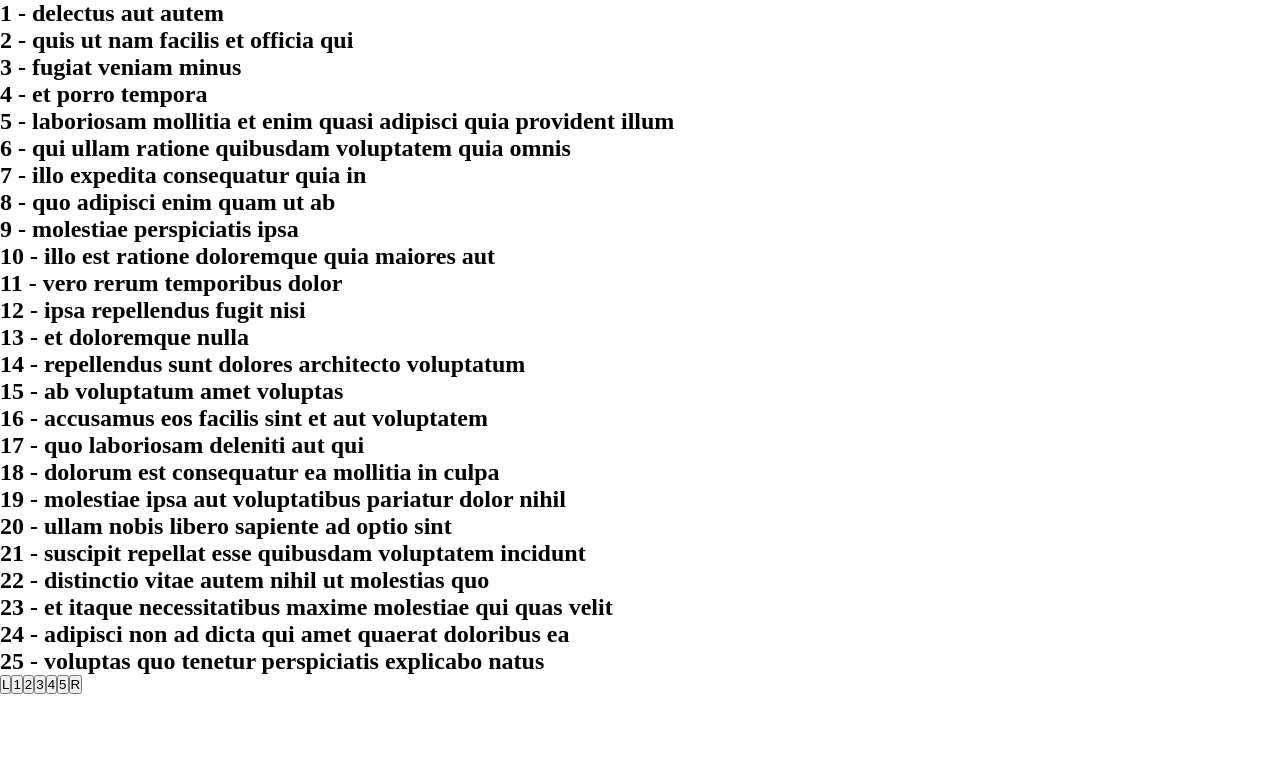
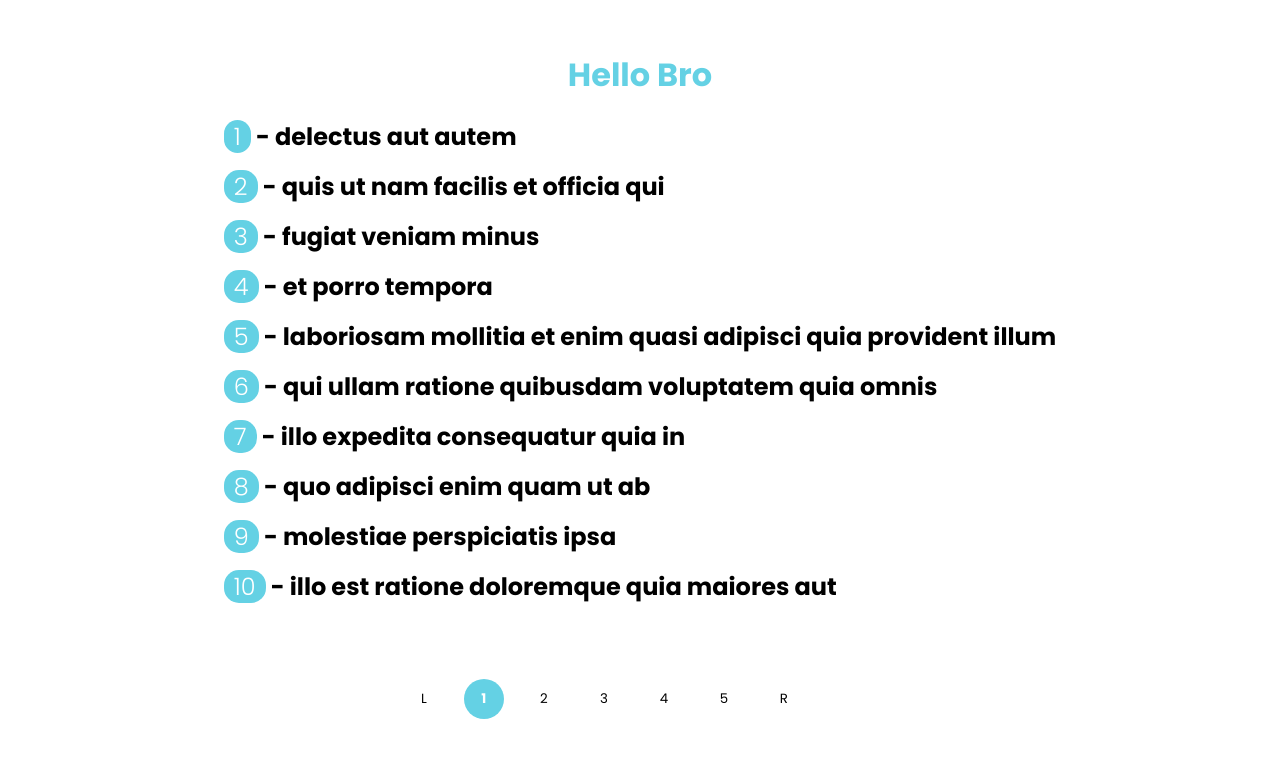
Before and after one commit to AdamHrioui1/pagination-react, a React (Create React App) app: page / in a window 1280 px wide. Shown: the top 758 px of the page. Built offline with nearby package versions, Linux system fonts and the light colour scheme.

Commit message:
third commit

```diff
--- a/public/index.html
+++ b/public/index.html
@@ -8,6 +8,11 @@
       name="description"
       content="Web site created using create-react-app"
     />
+
+    <link rel="preconnect" href="https://fonts.googleapis.com">
+    <link rel="preconnect" href="https://fonts.gstatic.com" crossorigin>
+    <link href="https://fonts.googleapis.com/css2?family=Outfit:wght@100;200;300;400;500;600;700;800;900&family=Poppins:ital,wght@0,100;0,200;0,300;0,400;0,500;0,600;0,700;0,800;0,900;1,100;1,200;1,300;1,400;1,500;1,600;1,700;1,800;1,900&family=Roboto:ital,wght@0,100;0,300;0,400;0,500;0,700;0,900;1,100;1,300;1,400;1,500;1,700;1,900&display=swap" rel="stylesheet">
+
     <title>React App</title>
   </head>
   <body>
--- a/src/App.css
+++ b/src/App.css
@@ -1,4 +1,87 @@
 * {
   margin: 0;
   padding: 0;
+  box-sizing: border-box;
+  font-family: 'Poppins', sans-serif;
 }
+
+body {
+  width: 100%;
+  min-height: 100vh;
+
+  display: flex;
+  align-items: center;
+  justify-content: center;
+}
+
+h1 {
+  margin-top: 10px;
+  text-align: center;
+  color: #64d1e4;
+}
+
+.list {
+  padding: 20px;
+}
+
+.list h2 {
+  padding-bottom: 15px;
+}
+.list h2 span {
+  border-radius: 15px;
+  padding: 0 10px;
+  background-color: #64d1e4;
+  font-weight: 300;
+  color: #fff;
+}
+
+.btns_conatiner {
+  margin: 20px 0;
+  width: 800px;
+  padding: 10px;
+
+  display: flex;
+  align-items: center;
+  justify-content: center;
+}
+
+.btns_conatiner button {
+  margin: 10px;
+  width: 40px;
+  height: 40px;
+
+  display: flex;
+  align-items: center;
+  justify-content: center;
+
+  background-color: transparent;
+  border: none;
+  outline: none;
+  border-radius: 50%;
+
+  cursor: pointer;
+  transition: .4s;
+}
+
+button.active {
+  border-radius: 50%;
+  border: none;
+  outline: none;
+  color: #fff;
+  font-weight: 700;
+  background-color: #64d1e4;
+}
+
+@media only screen and (max-width: 800px) {
+  .btns_conatiner {
+    width: 100vw;
+    padding: 0;
+    border: none;
+  }
+}
+@media only screen and (max-width: 550px) {
+  .btns_conatiner button {
+    margin: 0;
+    cursor: none;
+  }
+}
--- a/src/App.js
+++ b/src/App.js
@@ -8,7 +8,8 @@ function App() {
   let [btns, setBtns] = useState([])
   const [currentPage, setCurrentPage] = useState(0)
   const [currentBtns, setCurrentBtns] = useState(0)
-  const itemsPerPage = 25
+  const [currentBtn, setCurrentBtn] = useState(1)
+  const itemsPerPage = 10
 
   const getBtns = () => {
     btns = []
@@ -21,10 +22,11 @@ function App() {
 
   const setPage = (btn) =>  {
     setCurrentPage(btn - 1)
+    setCurrentBtn(btn)
   }
 
   const prevBtns = () => {
-    if(currentBtns === 0) {
+    if(currentBtns <= 0) {
       return ''
     }
     else {
@@ -33,10 +35,12 @@ function App() {
   }
 
   const nextBtns = () => {
-    if(currentBtns*5 + 5 > btns.length) {
+    if(currentBtns*5 + 5 >= btns.length) {
+      console.log('dsdqqsdqsd');
       return ''
     }
     else {
+      console.log(currentBtns);
       return setCurrentBtns(currentBtns+1)
     }
   }
@@ -47,9 +51,10 @@ function App() {
 
   return (
     <div>
+      <h1>Hello Bro</h1>
       <List data={data} currentPage={currentPage} itemsPerPage={itemsPerPage} />
 
-      <GetBtns btns={btns} prevBtns={prevBtns} currentBtns={currentBtns} nextBtns={nextBtns} setPage={setPage}/>
+      <GetBtns btns={btns} prevBtns={prevBtns} currentBtns={currentBtns} nextBtns={nextBtns} setPage={setPage} currentBtn={currentBtn} />
 
     </div>
   );
--- a/src/GetBtns.js
+++ b/src/GetBtns.js
@@ -1,13 +1,12 @@
 import React from 'react';
 
-function GetBtns({btns, prevBtns, currentBtns, nextBtns, setPage}) {
-  return <div>
-
+function GetBtns({btns, prevBtns, currentBtns, nextBtns, setPage, currentBtn}) {
+  return <div className='btns_conatiner'>
       <button onClick={prevBtns} >L</button>
       {
         btns.slice(currentBtns*5, currentBtns*5+5).map((btn, index) => {
           return (
-            <button key={index} onClick={() => setPage(btn)} >{btn}</button>
+            <button className={currentBtn === btn ? 'active' : ''} key={index} onClick={() => setPage(btn)} >{btn}</button>
           )
         })
       }
--- a/src/List.js
+++ b/src/List.js
@@ -1,10 +1,10 @@
 import React from 'react';
 
 function List({ data, currentPage, itemsPerPage}) {
-  return <div>
+  return <div className='list' >
       {
         data.slice(currentPage*itemsPerPage, currentPage*itemsPerPage+itemsPerPage).map(item => {
-          return <h2 key={item.id}>{item.id} - {item.title}</h2>
+          return <h2 key={item.id}><span>{item.id}</span> - {item.title}</h2>
         })
       }
   </div>;
```
